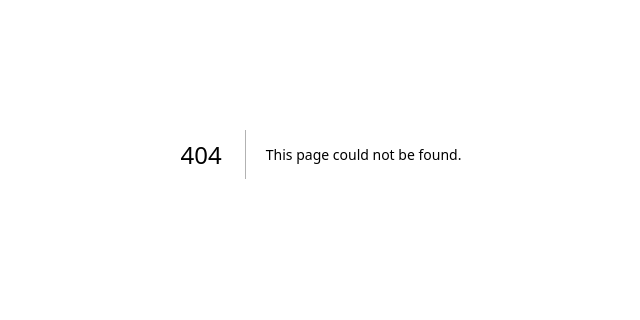
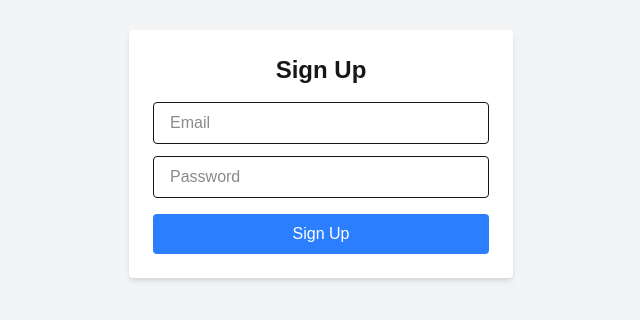
Before and after one commit to tak510/anime-rec, a Next.js app: page /signup in a window 1280 px wide. Before the commit this address had no page. Shown: the part 246-566 px from the top of the page, without its empty margins (319-959 px from the left). Built offline with nearby package versions, Linux system fonts and the light colour scheme; no server answers.

Commit message:
Added basic login and signup page. Connected to Supabase

```diff
--- /dev/null
+++ b/src/app/login/page.tsx
@@ -0,0 +1,62 @@
+'use client';
+
+import { useState } from 'react';
+import { supabase } from '@/lib/supabase';
+
+export default function LoginPage() {
+  const [email, setEmail] = useState('');
+  const [password, setPassword] = useState('');
+  const [errorMsg, setErrorMsg] = useState('');
+
+
+  const handleLogin = async (e: React.FormEvent<HTMLFormElement>) => {
+    e.preventDefault(); // Prevent page reload
+    setErrorMsg('');
+
+    const { data, error } = await supabase.auth.signInWithPassword({
+        email,
+        password,
+    });
+
+    if (error) {
+        setErrorMsg(error.message);
+    } else {
+        console.log('Logged in:', data);
+    }
+};
+
+  return (
+    <div className="flex flex-col items-center justify-center min-h-screen bg-gray-100">
+      <div className="bg-white p-8 rounded shadow-md w-full max-w-md">
+        <h1 className="text-2xl font-bold mb-6 text-center">Login</h1>
+        <form className="flex flex-col gap-4" onSubmit={handleLogin}>
+          <input
+            type="email"
+            placeholder="Email"
+            className="border p-2 rounded"
+            value={email}
+            onChange={(e) => setEmail(e.target.value)}
+          />
+          <input
+            type="password"
+            placeholder="Password"
+            className="border p-2 rounded"
+            value={password}
+            onChange={(e) => setPassword(e.target.value)}
+          />
+          <button
+            type="submit"
+            className="bg-blue-500 hover:bg-blue-600 text-white font-semibold py-2 px-4 rounded cursor-pointer"
+          >
+            Log In
+          </button>
+        </form>
+        {errorMsg && (
+            <div className="bg-red-100 border border-red-400 text-red-700 px-4 py-2 rounded mt-2 text-sm">
+                {errorMsg}
+            </div>
+            )}
+            </div>
+        </div>
+  );
+}
--- /dev/null
+++ b/src/app/signup/page.tsx
@@ -0,0 +1,55 @@
+'use client';
+
+import { useState } from 'react';
+import { supabase } from '@/lib/supabase';
+
+export default function SignUpPage() {
+  const [email, setEmail] = useState('');
+  const [password, setPassword] = useState('');
+  const [errorMsg, setErrorMsg] = useState('');
+
+  const handleSignup = async (e: React.FormEvent) => {
+      e.preventDefault(); // Prevent page reload
+      setErrorMsg('');
+
+      const { data, error } = await supabase.auth.signUp({
+          email,
+          password,
+      });
+
+      if (error) {
+          setErrorMsg(error.message);
+          return;
+      } else {
+          console.log("Registration Successful! User info: "+data); //Temporary, will set up an actual confirmation message later
+      }
+  };
+
+  return (
+    <div className="min-h-screen flex items-center justify-center bg-gray-100">
+      <form className="bg-white p-6 rounded shadow-md w-full max-w-sm" onSubmit={handleSignup}>
+        <h2 className="text-2xl font-semibold mb-4 text-center">Sign Up</h2>
+
+        <input
+          type="email"
+          placeholder="Email"
+          value={email}
+          onChange={e => setEmail(e.target.value)}
+          className="w-full px-4 py-2 border rounded mb-3"
+        />
+        <input
+          type="password"
+          placeholder="Password"
+          value={password}
+          onChange={e => setPassword(e.target.value)}
+          className="w-full px-4 py-2 border rounded mb-4"
+        />
+
+        <button type="submit" className="w-full bg-blue-500 text-white py-2 rounded hover:bg-blue-600 cursor-pointer">
+          Sign Up
+        </button>
+      </form>
+      {errorMsg && <p className="text-red-500 mt-2">{errorMsg}</p>}
+    </div>
+  );
+}
```
